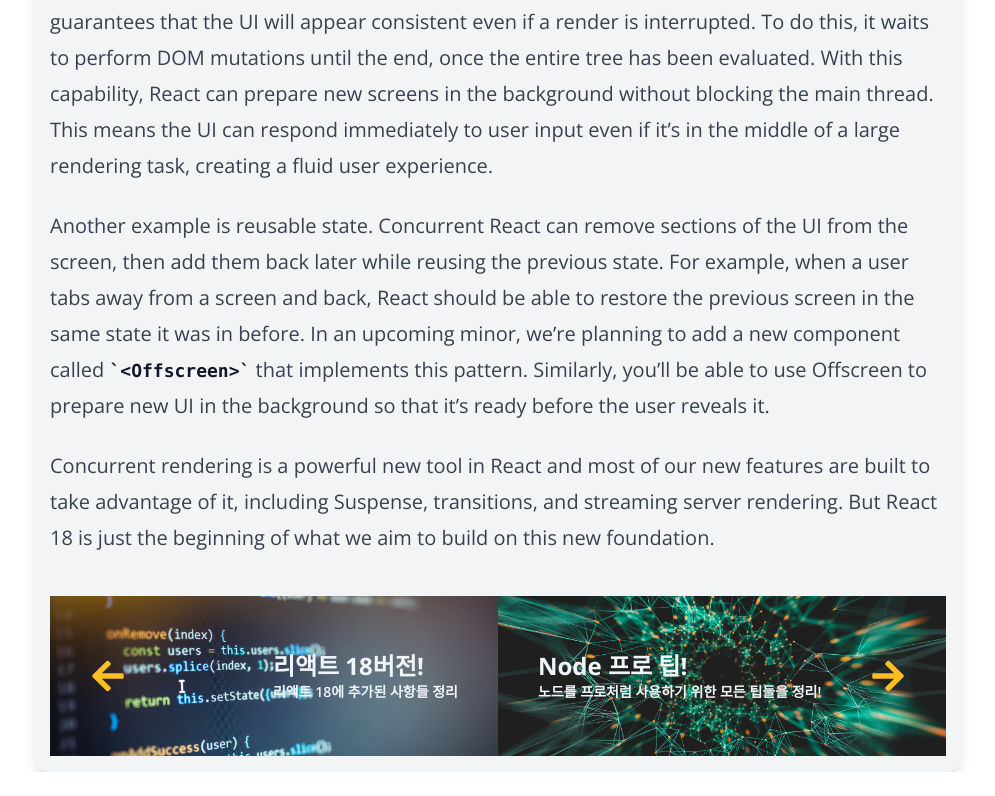
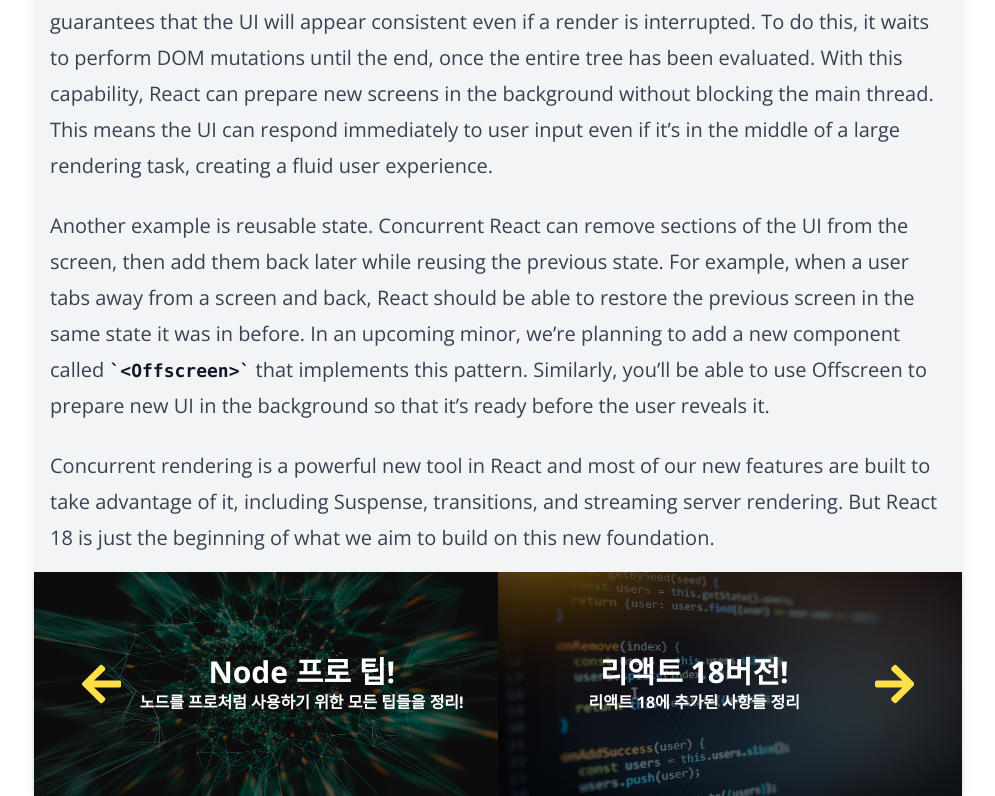
Before and after one commit to junggyoo/my-blog-app, a Next.js app: page /posts/best-react-practices in a window 1280 px wide. Shown: the part 3720-4516 px from the top of the page, without its empty margins (142-1137 px from the left). Before the commit the page ends 4492 px from the top, so only its background shows below. Built offline with nearby package versions, Linux system fonts and the light colour scheme.

Commit message:
fix: Post 상세 리팩토링

```diff
--- /dev/null
+++ b/src/app/posts/[slug]/components/AdjacentPostCard.tsx
@@ -0,0 +1,42 @@
+import Image from 'next/image';
+import Link from 'next/link';
+import { FaArrowLeft, FaArrowRight } from 'react-icons/fa';
+
+import { Post } from '@/types/posts';
+
+interface AdjascentPostCardProps {
+  post: Post;
+  type: 'prev' | 'next';
+}
+
+const ICON_CLASS =
+  'text-5xl m-4 text-yellow-300 transition-all group-hover:text-6xl';
+
+export default function AdjascentPostCard({
+  post,
+  type,
+}: AdjascentPostCardProps) {
+  const { path, title, description } = post;
+  return (
+    <Link
+      href={`/posts/${post.path}`}
+      className="relative w-full bg-black max-h-56"
+    >
+      <Image
+        className="w-full opacity-40 max-h-56"
+        src={`/images/posts/${path}.png`}
+        alt={title}
+        width={150}
+        height={100}
+      />
+      <div className="group absolute top-1/2 left-1/2 -translate-x-1/2 -translate-y-1/2 w-full flex justify-around items-center text-white px-8">
+        {type === 'prev' && <FaArrowLeft className={ICON_CLASS} />}
+        <div className="w-full text-center ">
+          <h3 className="text-3xl font-bold">{title}</h3>
+          <p className="font-bold">{description}</p>
+        </div>
+        {type === 'next' && <FaArrowRight className={ICON_CLASS} />}
+      </div>
+    </Link>
+  );
+}
--- /dev/null
+++ b/src/app/posts/[slug]/components/PostContent.tsx
@@ -0,0 +1,23 @@
+import { AiOutlineCalendar } from 'react-icons/ai';
+import MarkdownViewer from './MarkdownViewer';
+import { PostData } from '@/types/posts';
+
+interface PostContentProps {
+  post: PostData;
+}
+
+export default function PostContent({ post }: PostContentProps) {
+  const { title, description, content, date } = post;
+  return (
+    <section className="flex flex-col p-4">
+      <div className="flex items-center self-end text-sky-700">
+        <AiOutlineCalendar />
+        <p className="font-semibold ml-2">{date.toString()}</p>
+      </div>
+      <h1 className="text-4xl font-bold">{title}</h1>
+      <p className="text-xl font-bold">{description}</p>
+      <div className="w-99 border-2 border-sky-700 mt-4  mb-8" />
+      <MarkdownViewer content={content} />
+    </section>
+  );
+}
--- a/src/app/posts/[slug]/components/PostNavigation.tsx
+++ b/src/app/posts/[slug]/components/PostNavigation.tsx
@@ -1,6 +1,4 @@
-import Link from 'next/link';
-
-import { FaArrowLeft, FaArrowRight } from 'react-icons/fa';
+import AdjascentPostCard from './AdjacentPostCard';
 
 import { Post } from '@/types/posts';
 
@@ -14,47 +12,9 @@
   nextPost,
 }: PostNavigationProps) {
   return (
-    <article className="flex mt-10 ">
-      {prevPost && (
-        <Link className="block w-full " href={`/posts/${prevPost.path}`}>
-          <div
-            className="flex justify-between items-center h-40 px-10 bg-cover bg-center"
-            style={{
-              backgroundImage: `url(/images/posts/${prevPost.path}.png)`,
-            }}
-          >
-            <FaArrowLeft className="text-4xl text-amber-400" />
-            <div>
-              <p className="text-2xl font-bold text-slate-100">
-                {prevPost?.title}
-              </p>
-              <p className="text-sm font-semibold text-slate-100">
-                {prevPost?.description}
-              </p>
-            </div>
-          </div>
-        </Link>
-      )}
-      {nextPost && (
-        <Link className="block w-full " href={`/posts/${nextPost.path}`}>
-          <div
-            className="flex justify-between items-center h-40 px-10 bg-cover bg-center"
-            style={{
-              backgroundImage: `url(/images/posts/${nextPost.path}.png)`,
-            }}
-          >
-            <div>
-              <p className="text-2xl font-bold text-slate-100">
-                {nextPost?.title}
-              </p>
-              <p className="text-sm font-semibold text-slate-100">
-                {nextPost?.description}
-              </p>
-            </div>
-            <FaArrowRight className="text-4xl text-amber-400" />
-          </div>
-        </Link>
-      )}
-    </article>
+    <section className="flex shadow-md">
+      {prevPost && <AdjascentPostCard post={prevPost} type="prev" />}
+      {nextPost && <AdjascentPostCard post={nextPost} type="next" />}
+    </section>
   );
 }
--- a/src/app/posts/[slug]/page.tsx
+++ b/src/app/posts/[slug]/page.tsx
@@ -1,10 +1,9 @@
 import Image from 'next/image';
-import { AiOutlineCalendar } from 'react-icons/ai';
 
-import MarkdownViewer from './components/MarkdownViewer';
 import PostNavigation from './components/PostNavigation';
+import PostContent from './components/PostContent';
 
-import { getPost, getPostNavigation } from '@/services/posts';
+import { getPost } from '@/services/posts';
 
 interface PostPageProps {
   params: {
@@ -13,32 +12,19 @@
 }
 
 export default async function PostPage({ params }: PostPageProps) {
-  const { title, content, description, date, path } = await getPost(
-    params.slug
-  );
-
-  const { prevPost, nextPost } = await getPostNavigation(params.slug);
+  const post = await getPost(params.slug);
 
   return (
     <main className="rounded-2xl bg-gray-100 shadow-lg m-4">
       <Image
         className="w-full h-1/5 max-h-[500px]"
-        src={`/images/posts/${path}.png`}
-        alt={title}
+        src={`/images/posts/${post.path}.png`}
+        alt={post.title}
         width={760}
         height={420}
       />
-      <section className="flex flex-col p-4">
-        <div className="flex items-center self-end text-sky-700">
-          <AiOutlineCalendar />
-          <p className="font-semibold ml-2">{date.toString()}</p>
-        </div>
-        <h1 className="text-4xl font-bold">{title}</h1>
-        <p className="text-xl font-bold">{description}</p>
-        <div className="w-99 border-2 border-sky-700 mt-4  mb-8" />
-        <MarkdownViewer content={content} />
-        <PostNavigation prevPost={prevPost} nextPost={nextPost} />
-      </section>
+      <PostContent post={post} />
+      <PostNavigation prevPost={post.prevPost} nextPost={post.nextPost} />
     </main>
   );
 }
--- a/src/services/posts.ts
+++ b/src/services/posts.ts
@@ -20,26 +20,14 @@
 
 export async function getPost(filename: string): Promise<PostData> {
   const filePath = path.join(process.cwd(), 'data/posts', `${filename}.md`);
-  const metadata = await getAllPosts().then((posts) =>
-    posts.find((post) => post.path === filename)
-  );
+  const posts = await getAllPosts();
+  const post = posts.find((post) => post.path === filename);
 
-  if (!metadata)
-    throw new Error(`${filename}에 해당하는 포스트를 찾을 수 없음`);
+  if (!post) throw new Error(`${filename}에 해당하는 포스트를 찾을 수 없음`);
 
+  const currentIndex = posts.findIndex((post) => post.path === filename);
+  const nextPost = currentIndex > 0 ? posts[currentIndex - 1] : null;
+  const prevPost = currentIndex < posts.length ? posts[currentIndex + 1] : null;
   const content = await readFile(filePath, 'utf-8');
-  return { ...metadata, content };
+  return { ...post, nextPost, prevPost, content };
 }
-
-export async function getPostNavigation(filename: string): Promise<{
-  prevPost: Post | null;
-  nextPost: Post | null;
-}> {
-  const posts = await getAllPosts();
-  const currentIndex = posts.findIndex((post) => post.path === filename);
-
-  const prevPost = posts[currentIndex - 1] ?? null;
-  const nextPost = posts[currentIndex + 1] ?? null;
-
-  return { prevPost, nextPost };
-}
--- a/src/types/posts.ts
+++ b/src/types/posts.ts
@@ -9,4 +9,6 @@
 
 export interface PostData extends Post {
   content: string;
+  nextPost: Post | null;
+  prevPost: Post | null;
 }
```
